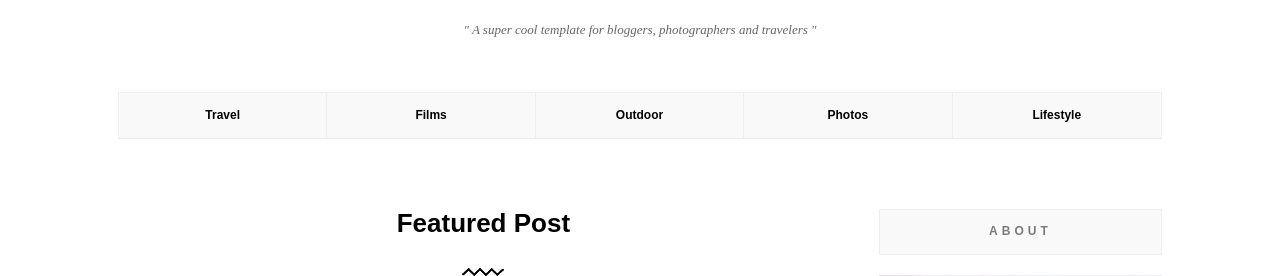
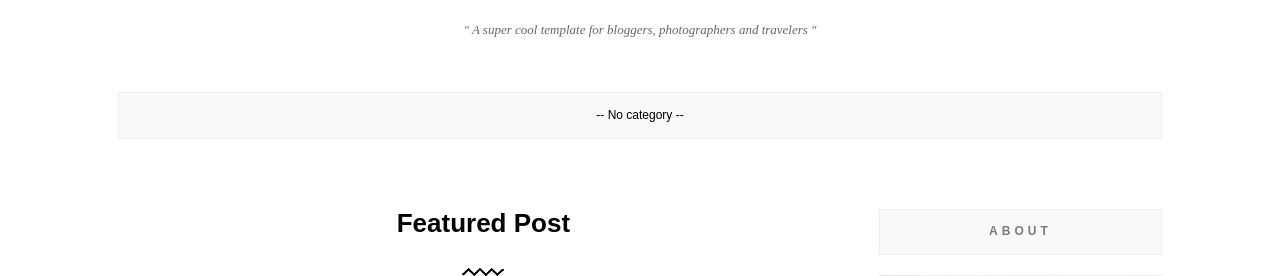
Before and after one commit to inn-u/blog, a Django app: page / in a window 1280 px wide. Shown: the part 254-530 px from the top of the page. Run offline with Django 5.2, Linux system fonts and the light colour scheme; data that the repository does not hold is empty; some libraries are stand-ins or nearby versions.

Commit message:
category for top and sidebar

```diff
--- a/blog/context_processors.py
+++ b/blog/context_processors.py
@@ -1,6 +1,11 @@
-from .models import Post
+from .models import Post, Category
 
 
 def recent_posts(request):
     posts = Post.objects.order_by('-published_date')[:3]
     return {'recent_posts': posts}
+
+
+def category_menu(request):
+    categories = Category.objects.all()
+    return {'category_menu': categories}
--- a/blog/urls.py
+++ b/blog/urls.py
@@ -9,4 +9,7 @@ urlpatterns = [
     path('', ListPostView.as_view(), name='post_list'),
     path('<slug:slug>/', SingePostView.as_view(), name='post_detail'),
     path('tag/<slug:tag_slug>/', ListPostView.as_view(), name='posts_by_tag'),
+    path(
+        'category/<slug:category_slug>/', ListPostView.as_view(), name='post_category'
+    ),
 ]
--- a/blog/views.py
+++ b/blog/views.py
@@ -1,7 +1,7 @@
 from django.shortcuts import get_object_or_404
 from django.views.generic import DetailView, ListView, TemplateView
 
-from .models import Post, Tag
+from .models import Post, Tag, Category
 
 
 class HomePageView(TemplateView):
@@ -39,11 +39,21 @@ class ListPostView(ListView):
 
     def get_queryset(self):
         queryset = super().get_queryset()
+
+        # tag filter
         tag_slug = self.kwargs.get('tag_slug')
         if tag_slug:
             tag = get_object_or_404(Tag, slug=tag_slug)
             self.tag = tag
             queryset = queryset.filter(tags=tag)
+
+        # category filter
+        category_slug = self.kwargs.get('category_slug')
+        if category_slug:
+            category = get_object_or_404(Category, slug=category_slug)
+            self.category = category
+            queryset = queryset.filter(category=category)
+
         return queryset
 
     def get_context_data(self, **kwargs):
--- a/config/settings.py
+++ b/config/settings.py
@@ -71,6 +71,7 @@ TEMPLATES = [
                 'django.contrib.messages.context_processors.messages',
                 # custom processors
                 'blog.context_processors.recent_posts',
+                'blog.context_processors.category_menu',
             ],
         },
     },
--- a/templates/about.html
+++ b/templates/about.html
@@ -4,7 +4,12 @@
 {% block title %}{{ title }}{% endblock %}
 
 {% block content %}
+<div class="clearfix"></div>
 <div class="container">
+    <!--Category bar holder-->
+    {% include "partials/category-navigation.html" %}
+    <!--End category bar holder-->
+
     <div class="article-holder">
         <!-- article-wrap-->
         <div class="article-wrap  col-wrap">
--- a/templates/base.html
+++ b/templates/base.html
@@ -18,8 +18,20 @@
   <body>
 
     <div id="main">
+
        {% include "partials/header.html" %}
+
+
       <div id="wrapper">
+        <!--Logo holder-->
+        <div class="logo-inner">
+            <div class="logo-holder">
+                <a href="index.html"><img src="{% static 'images/logo2.png' %}"></a>
+            </div>
+            <p>" A super cool template for bloggers, photographers and travelers "</p>
+        </div>
+        <!--End logo holder-->
+
         {% block content %}{% endblock %}
       </div>
       {% include "partials/footer.html" %}
--- a/templates/contact.html
+++ b/templates/contact.html
@@ -4,6 +4,10 @@
  <h1>{{ title }}</h1>
 {% block content %}
 <div class="container">
+    <!--Category bar holder-->
+    {% include "partials/category-navigation.html" %}
+    <!--End category bar holder-->
+
     <div class="article-holder">
         <!-- article-wrap-->
         <div class="article-wrap col-wrap">
--- a/templates/index.html
+++ b/templates/index.html
@@ -5,32 +5,10 @@
 {% block header %}Travel Blog{% endblock %}
 
 {% block content %}
-
-<!--Logo holder-->
-<div class="logo-inner">
-    <div class="logo-holder">
-        <a href="index.html"><img src="{% static 'images/logo2.png' %}"></a>
-    </div>
-    <p>" A super cool template for bloggers, photographers and travelers "</p>
-</div>
-<!--End logo holder-->
-
-
 <div class="clearfix"></div>
 <div class="container">
     <!--Category bar holder-->
-    <div class="category-nav">
-        <div class="category-nav-inner">
-            <span class="cat-button">Categories</span>
-            <ul>
-                <li><a href="index.html#">Travel</a><span class="tool-count">10</span></li>
-                <li><a href="index.html#">Films</a><span class="tool-count">12</span></li>
-                <li><a href="index.html#">Outdoor</a><span class="tool-count">4</span></li>
-                <li><a href="index.html#">Photos</a><span class="tool-count">5</span></li>
-                <li><a href="index.html#">Lifestyle</a><span class="tool-count">23</span></li>
-            </ul>
-        </div>
-    </div>
+    {% include "partials/category-navigation.html" %}
     <!--End category bar holder-->
 
     <!-- article-holder -->
--- /dev/null
+++ b/templates/partials/category-navigation.html
@@ -0,0 +1,15 @@
+<!--Category bar holder-->
+<div class="category-nav">
+    <div class="category-nav-inner">
+        <span class="cat-button">Categories</span>
+        <ul>
+            {% for category in category_menu %}
+            <li><a href="{% url 'post_category' category.slug %}">{{ category.name }}</a>
+                <span class="tool-count">({{ category.post_count }})</span></li>
+            {% empty %}
+            <li> -- No category -- </li>
+            {% endfor %}
+        </ul>
+    </div>
+</div>
+<!--End category bar holder-->
--- a/templates/partials/main-sidebar.html
+++ b/templates/partials/main-sidebar.html
@@ -102,11 +102,12 @@
             <h3>Categories</h3>
             <div class="category-widget">
                 <ul class="cat-item">
-                    <li><a href="index.html#">Lifystyle</a>(12)</li>
-                    <li><a href="index.html#">Outdoor</a>(22)</li>
-                    <li><a href="index.html#">Camping</a>(10)</li>
-                    <li><a href="index.html#">Travel</a>(4)</li>
-                    <li><a href="index.html#">Adventure</a>(5)</li>
+                    {% for category in category_menu %}
+                        <li><a href="{% url 'post_category' category.slug %}">{{ category.name }}</a>
+                            ({{ category.post_count }})</li>
+                    {% empty %}
+                        <li>No categories yet.</li>
+                    {% endfor %}
                 </ul>
             </div>
         </div>
--- a/templates/post-list.html
+++ b/templates/post-list.html
@@ -3,8 +3,12 @@
 
 {% block content %}
 <div class="container">
+    <!--Category bar holder-->
+    {% include "partials/category-navigation.html" %}
+    <!--End category bar holder-->
+
     <div class="article-holder">
-<!--         article-wrap-->
+        <!--article-wrap-->
         <div class="article-wrap col-wrap">
             <h3 class="big-title"> Featured Post </h3>
             <div class="separator img-separator"><img src="{% static 'images/sep-blk.png' %}" alt=""></div>
```
Also changed, not shown: blog/admin.py (+10 -1 lines), blog/models.py (+27 -0 lines), blog/migrations/0008_category_post_category.py (added), blog/migrations/0009_category_slug.py (added), blog/migrations/0010_alter_category_slug.py (added), blog/migrations/0011_alter_category_slug.py (added).
